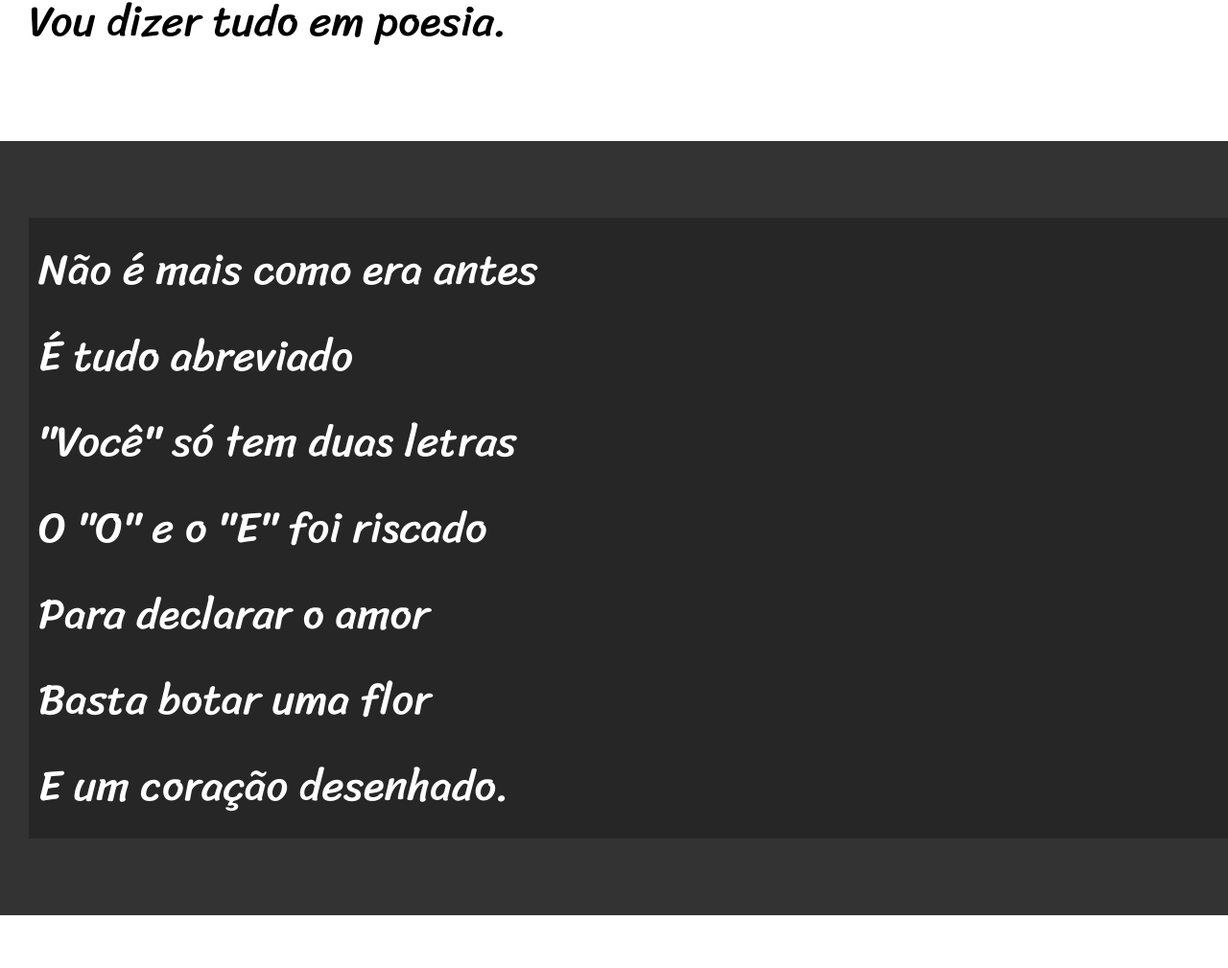
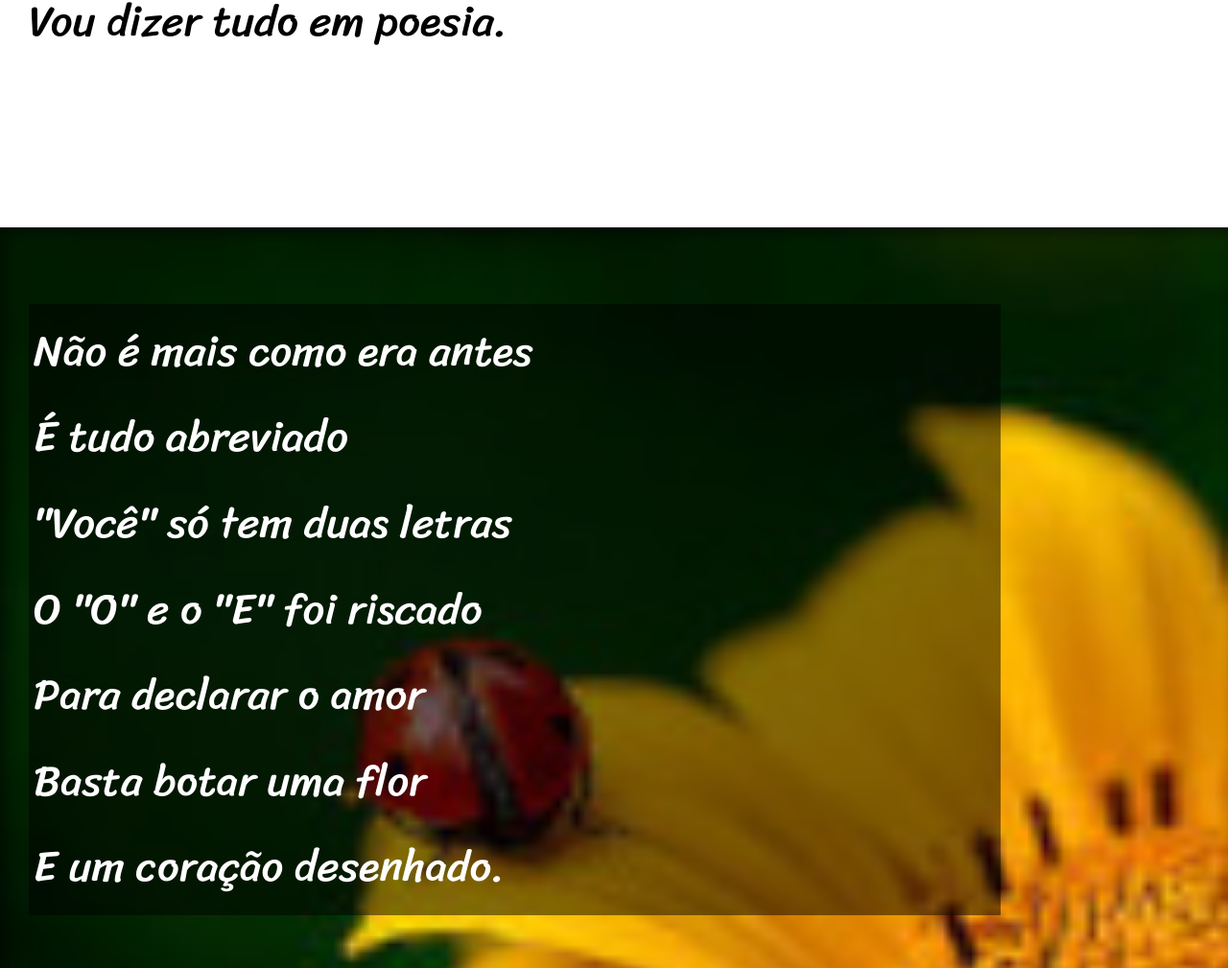
Before and after one commit to Eduardo-AS967/Html-Css, a plain HTML site: page desafios/desafio 12/index.html in a window 1280 px wide. Shown: the part 1011-2020 px from the top of the page at 96% size. Drawn offline with Linux system fonts and the light colour scheme; a web font is replaced by a local one.

Commit message:
termino do desafio cordel

```diff
--- a/desafios/desafio 12/estilo/style.css
+++ b/desafios/desafio 12/estilo/style.css
@@ -52,18 +52,38 @@ section{
     font-family: var(--font3);
     font-size: 3.5vw;
 }
+section > P{
+    padding-bottom: 2em;
+    margin-right: 237px;
+
+}
 section.normal{
     background-color: white;
     color: black;
+
+
 }
 section.imagem{
     background-color: rgb(51, 51, 51);
     color: white;
+    box-shadow: inset 6px 6px 13px 0px rgba(0, 0, 0, 0.459);
+    background-attachment: fixed;
+    background-size: cover;
 }
 section.imagem > p{
     display: inline block;
-    padding: 10px;
-    background-color: rgba(0, 0, 0, 0.26);
+    padding: 5px;
+    background-color: rgba(0, 0, 0, 0.486);
+    text-shadow: 1px 1px 0ox black;
+
+}
+section#img01{
+      background-image: url('../imagens/imagens01.jpg');
+
+}
+section#img02{
+    background-image: url('../imagens/manoescrito.webp');
+
 
 }
 footer{
--- a/desafios/desafio 12/index.html
+++ b/desafios/desafio 12/index.html
@@ -33,7 +33,7 @@
 
     </section>
 
-    <section class="imagem">
+    <section class="imagem" id="img01">
     <p>
         Não é mais como era antes <br>
 
@@ -86,7 +86,7 @@
     </p>
     </section>
 
-    <section class="imagem">
+    <section class="imagem" id="img02">
     <p>
         Tenho saudade das cartas <br>
 
```
Also changed, not shown: desafios/desafio 12/imagens/imagens01.jpg (added), desafios/desafio 12/imagens/ladybug-insect-beetle-nature-thumbnail.jpg (deleted).
